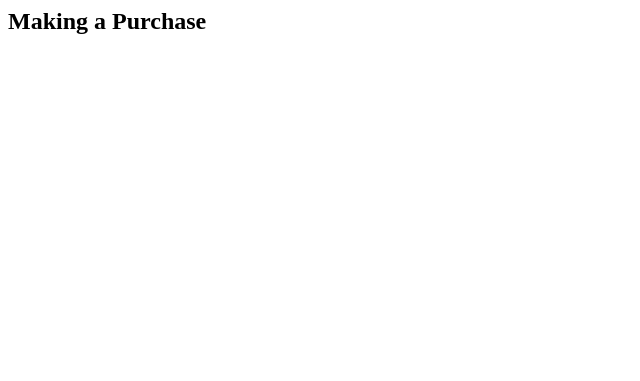
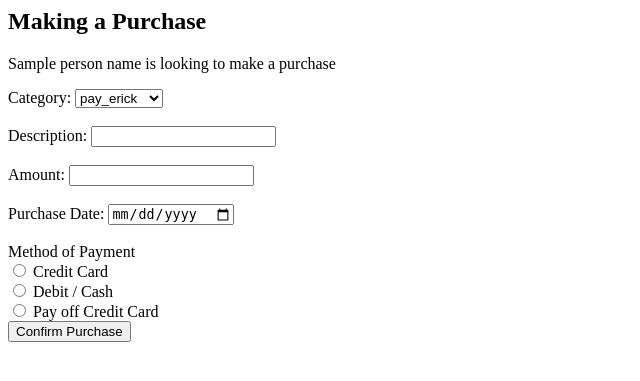
Before and after one commit to rtanubra/family-finance, a Django app: template mysite/finance/templates/finance/purchase.html in a window 1280 px wide. Shown: the top 381 px of the page, without its empty margins (0-640 px from the left). Run offline with Django 3.2, Linux system fonts and the light colour scheme; data comes from the database, SQL or seed files in the repository; both versions use the stored data as it was after the commit; tables that the repository leaves empty hold one stand-in row (values such as "Sample post"); the template is opened without the code that fills it: values that come from a table or form of the project are taken from there, most other values are stand-ins (such as "Sample title", 1, 10 or a date in 2020).

Commit message:
template/finance/purchase.html

```diff
--- a/mysite/finance/templates/finance/purchase.html
+++ b/mysite/finance/templates/finance/purchase.html
@@ -1 +1,22 @@
 <h2>Making a Purchase</h2>
+<p>{{person_name}} is looking to make a purchase</p>
+<form action="{% url 'finance:confirm' %}" method="post">
+{% csrf_token %}
+<!-- *********************** Should pull for categories for the person *********************** -->
+Category:
+<select name="category">
+{% for category in category_list %}
+  <option value="{{category.category_name}}">{{category.category_name}}</option>
+{% endfor %}
+</select>
+<br><br>
+Description: <input type='text', name='description'><br><br>
+Amount: <input type='number', name='amount',min='0',max='100000',step='0.01'><br><br>
+Purchase Date: <input type='date', name='date'><br><br>
+<!-- ***********************Method of payment *********************** -->
+Method of Payment<br>
+<input type='radio' name='pmt_type', value="credit"> Credit Card <br>
+<input type='radio' name='pmt_type', value="debit"> Debit / Cash <br>
+<input type='radio' name='pmt_type', value="payment"> Pay off Credit Card<br>
+<input type="submit" value="Confirm Purchase">
+</form>
--- a/mysite/finance/urls.py
+++ b/mysite/finance/urls.py
@@ -1,6 +1,12 @@
 from django.urls import path
 from . import views
 
+app_name = 'finance'
 urlpatterns = [
-    path("",views.index, name= 'index')
+    #/finance/
+    path("",views.index, name= 'index'),
+    #/finance/rey_tanubrata/purchase/
+    path("<str:person_name>/purchase/",views.purchase, name='results'),
+    #/finance/confirm
+    path('confirm/',views.confirm,name='confirm')
 ]
```
Also changed, not shown: mysite/finance/views.py (+12 -2 lines), mysite/db.sqlite3.
